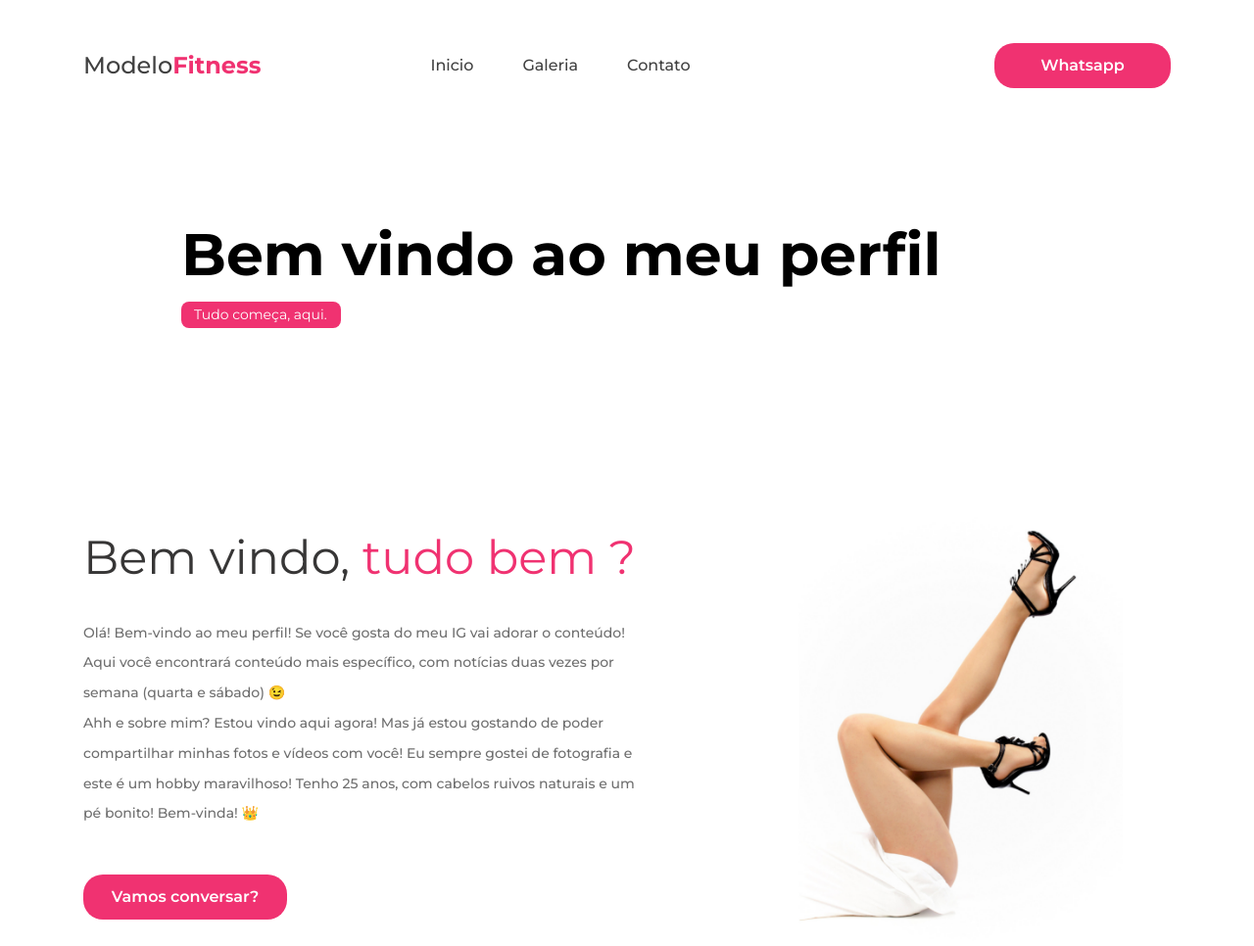
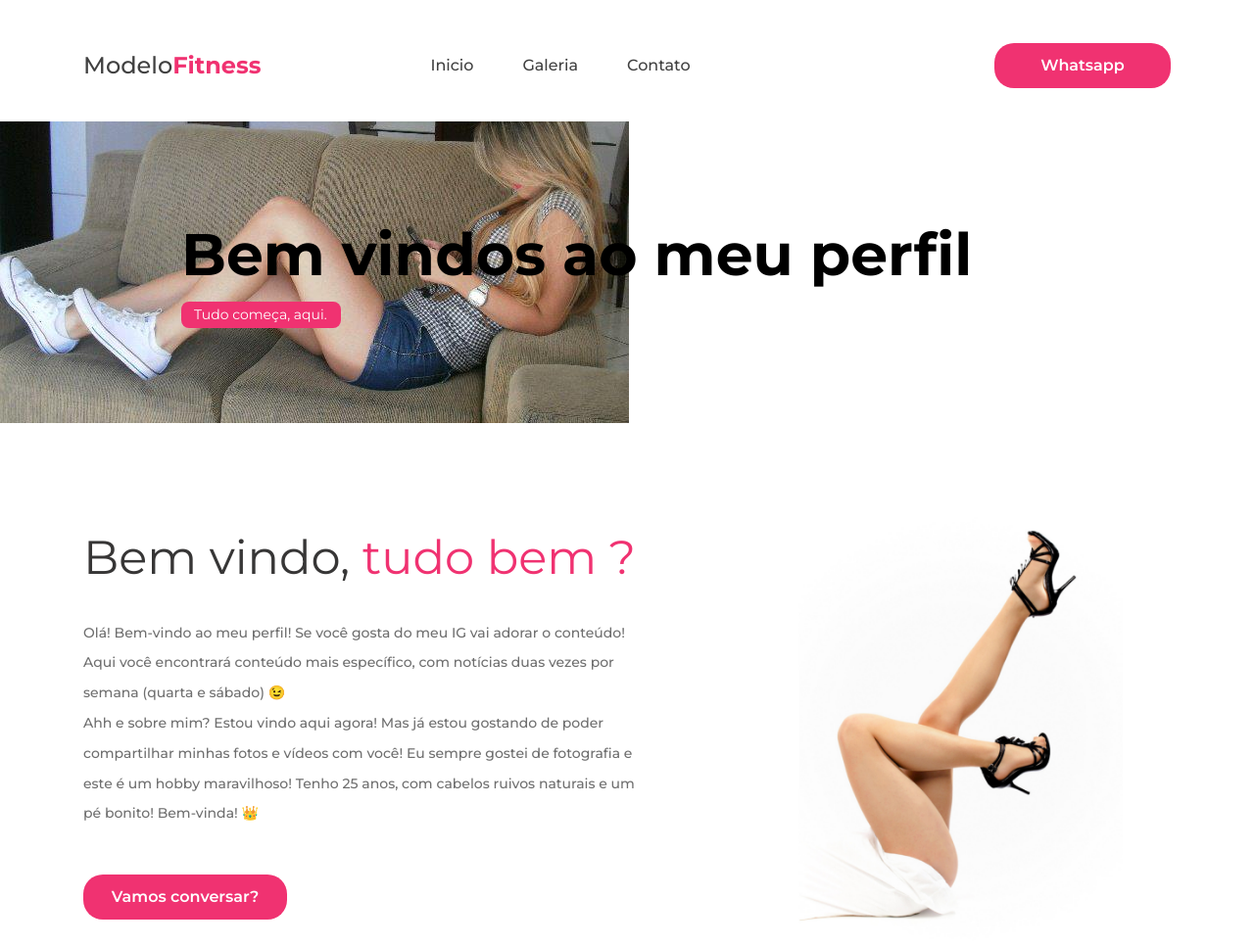
Before and after one commit to lvcampacci/modelo, a plain HTML site: page index.html in a window 1280 px wide. Shown: the top 966 px of the page at 98% size. Drawn offline with nearby package versions, Linux system fonts and the light colour scheme; a script that the page names is missing.

Commit message:
Update index.html

```diff
--- a/index.html
+++ b/index.html
@@ -44,13 +44,14 @@
 	<!-- Home -->
 
 	<div class="home">
-		<div class="parallax_background parallax-window" data-parallax="scroll" data-image-src="about.jpg" data-speed="0.8"></div>
+				<div><img src="about.jpg"></div>
+
 		<div class="home_container">
 			<div class="container">
 				<div class="row">
 					<div class="col">
 						<div class="home_content">
-							<div class="home_title"> <b style="color: black;"> Bem vindo ao meu perfil</b></div>
+							<div class="home_title"> <b style="color: black;"> Bem vindos ao meu perfil</b></div>
 							<div class="breadcrumbs">
 								<ul class="d-flex flex-row align-items-center justify-content-start">
 									<li><a href="index.html">Tudo começa, aqui.</a></li>
```
